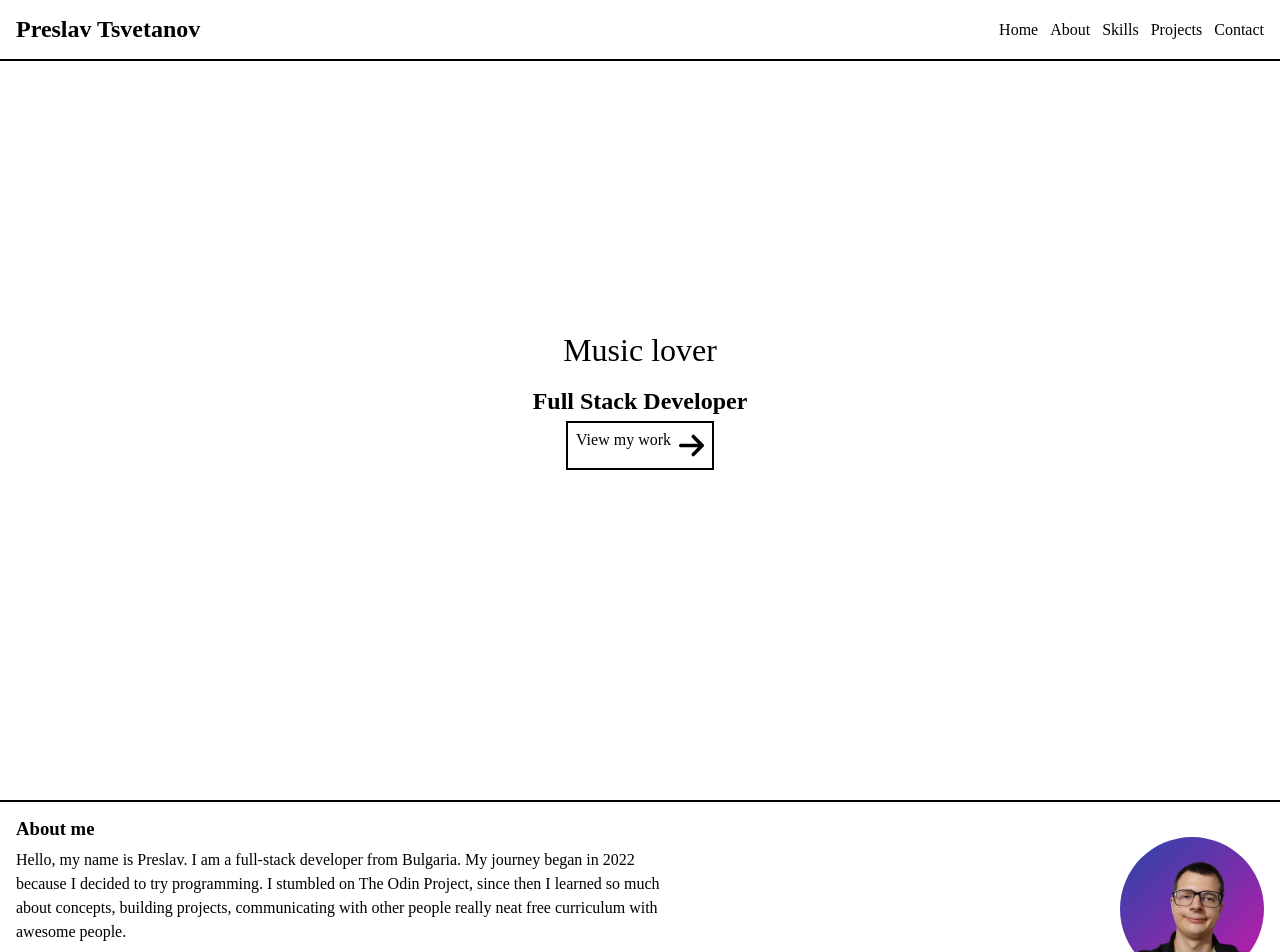
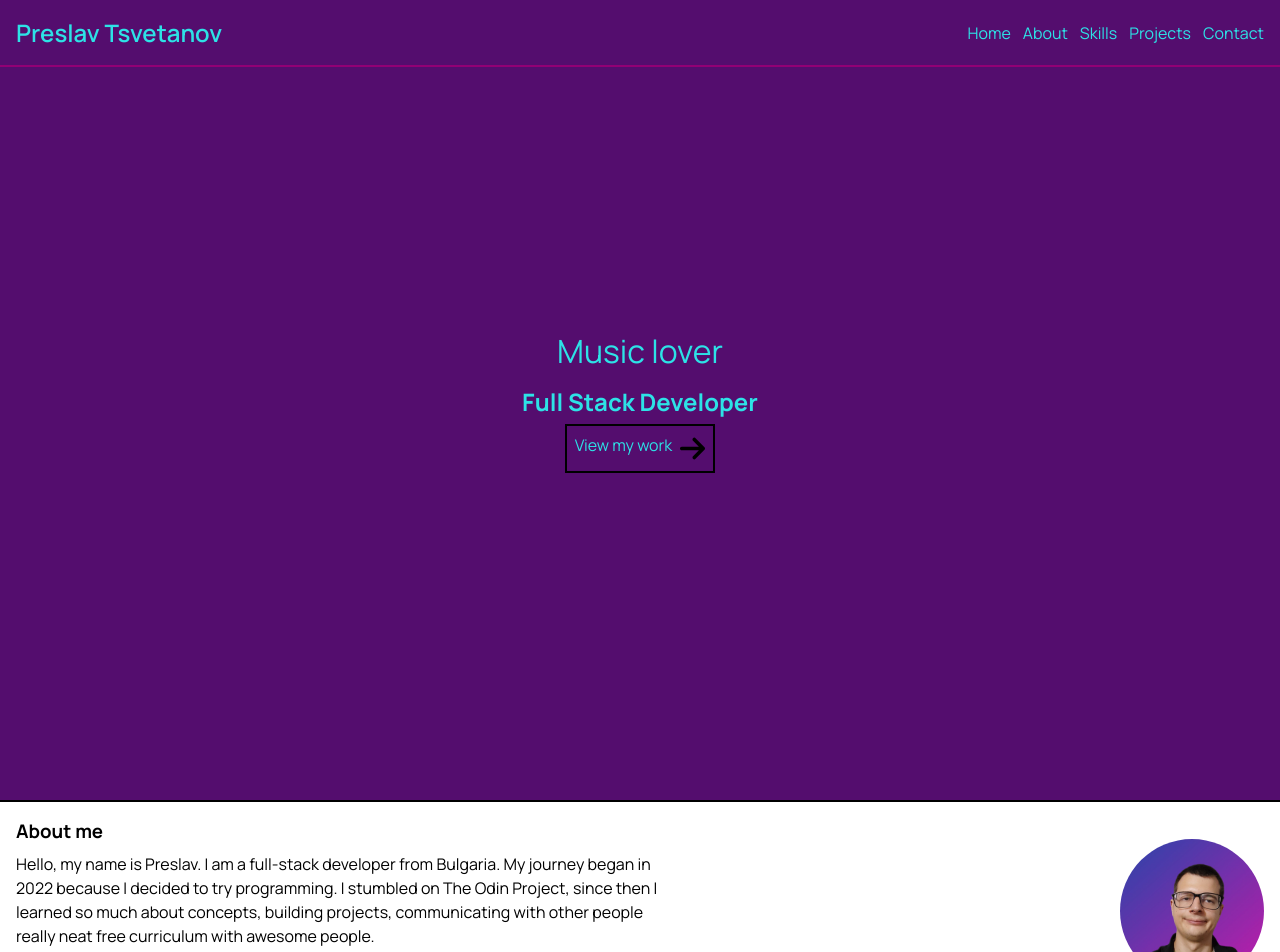
Before and after one commit to Preslav977/portfolio, a React (Vite) app: page / in a window 1280 px wide. Shown: the top 952 px of the page. Built offline with nearby package versions, Linux system fonts and the light colour scheme.

Commit message:
Experimented with color palettes for now I am going to use this one

```diff
--- a/index.html
+++ b/index.html
@@ -4,6 +4,12 @@
     <meta charset="UTF-8" />
     <link rel="icon" type="image/svg+xml" href="/vite.svg" />
     <meta name="viewport" content="width=device-width, initial-scale=1.0" />
+    <link rel="preconnect" href="https://fonts.googleapis.com" />
+    <link rel="preconnect" href="https://fonts.gstatic.com" crossorigin />
+    <link
+      href="https://fonts.googleapis.com/css2?family=Manrope:wght@200..800&display=swap"
+      rel="stylesheet"
+    />
     <title>Portfolio</title>
   </head>
   <body>
--- a/src/App.css
+++ b/src/App.css
@@ -46,9 +46,3 @@
   display: flex;
   flex-direction: column;
 } */
-
-main {
-  display: flex;
-  flex-direction: column;
-  min-height: 100vh;
-}
--- a/src/components/AboutMe.jsx
+++ b/src/components/AboutMe.jsx
@@ -2,7 +2,7 @@ import styles from "./AboutMe.module.css";
 
 export function AboutMe() {
   return (
-    <section className={styles.aboutMeSection}>
+    <section className={styles.aboutMeSection} id="#about">
       <div className={styles.aboutMeInfoContainer}>
         <h3>About me</h3>
         <p>
--- a/src/components/ContactMe.jsx
+++ b/src/components/ContactMe.jsx
@@ -2,7 +2,7 @@ import styles from "./ContactMe.module.css";
 
 export function ContactMe() {
   return (
-    <section className={styles.contactMeContainer}>
+    <section className={styles.contactMeContainer} id="#contact">
       <div>
         <h6>Contact</h6>
 
--- a/src/components/Navigation.jsx
+++ b/src/components/Navigation.jsx
@@ -10,9 +10,9 @@ export function Navigation() {
   };
 
   return (
-    <header>
+    <header className={styles.headerNavWrapper} id="#home">
       <nav aria-label="navigation" className={styles.navContainer}>
-        <h1 className={styles.navHeader}>Preslav Tsvetanov</h1>
+        <h1 className={styles.navHeaderName}>Preslav Tsvetanov</h1>
 
         <button
           aria-label="toggle hamburger mobile menu button"
@@ -28,8 +28,8 @@ export function Navigation() {
           <div className={styles.hamburgerMenuBarThree}></div>
         </button>
 
-        <ul className={styles.ulNavigation}>
-          <a href="#">Home</a>
+        <ul aria-label="ul navigation" className={styles.ulNavigation}>
+          <a href="#home">Home</a>
 
           <a href="#about">About</a>
 
@@ -41,13 +41,14 @@ export function Navigation() {
         </ul>
 
         <ul
+          aria-label="hamburger menu navigation"
           className={
             !hamburgerMenuOpen
               ? styles.hamburgerMobileMenuHidden
               : styles.hamburgerMobileMenuShow
           }
         >
-          <a href="#">Home</a>
+          <a href="#home">Home</a>
 
           <a href="#about">About</a>
 
--- a/src/components/Navigation.module.css
+++ b/src/components/Navigation.module.css
@@ -1,14 +1,22 @@
+.headerNavWrapper {
+  background-color: #540d6e;
+  color: #2de2e6;
+}
+
 .navContainer {
   display: flex;
   justify-content: space-between;
   align-items: center;
   padding: 1em;
   position: fixed;
-  /* top: 0px; */
-  z-index: 1;
-  outline: 2px solid black;
-  /* background-color: #40c9a2; */
+  z-index: 10;
+  outline: 2px solid#920075;
   width: 100%;
+  background-color: #540d6e;
+}
+
+.navHeaderName {
+  font-weight: 600;
 }
 
 .openHamburgerMenu,
@@ -20,11 +28,12 @@
 .hamburgerMobileMenuHidden > a {
   margin-left: 0.75em;
   text-decoration: none;
-  color: black;
+  color: #2de2e6;
+  transition: border-bottom 0.15s ease-in-out;
 }
 
 .ulNavigation > a:hover {
-  border-bottom: 2px solid black;
+  border-bottom: 2px solid #920075;
   margin-bottom: -2px;
 }
 
@@ -59,7 +68,7 @@
   .hamburgerMenuBarThree {
     width: 2rem;
     height: 0.25rem;
-    background-color: #333b64;
+    background-color: #920075;
     border-radius: 10px;
     transition: all 0.3s linear;
     position: relative;
@@ -107,14 +116,14 @@
   }
 
   .hamburgerMobileMenuHidden {
-    z-index: 1;
-    width: 30rem;
     display: flex;
     flex-direction: column;
-    background-color: #40c9a2;
+    background-color: #920075;
     align-items: center;
     justify-content: center;
     position: absolute;
+    z-index: 1;
+    width: 30rem;
     right: 0%;
     opacity: 0;
     visibility: hidden;
@@ -127,30 +136,30 @@
   }
 
   .hamburgerMobileMenuShow {
+    display: flex;
+    flex-direction: column;
+    background-color: #540d6e;
+    align-items: center;
+    position: absolute;
     z-index: 1;
     width: 30em;
-    display: flex;
-    flex-direction: column;
-    background-color: #40c9a2;
-    align-items: center;
-    /* justify-content: center; */
-    position: absolute;
     top: 70%;
     right: 0%;
     opacity: 1;
     visibility: visible;
     height: 100vh;
+    outline: 2px solid #920075;
   }
 
   .hamburgerMobileMenuShow a {
     display: block;
     margin-top: 5em;
     text-decoration: none;
-    color: black;
+    color: #2de2e6;
   }
 
   .hamburgerMobileMenuShow a:hover {
-    border-bottom: 2px solid black;
+    border-bottom: 2px solid #920075;
     margin-bottom: -2px;
   }
 }
--- a/src/components/Projects.jsx
+++ b/src/components/Projects.jsx
@@ -2,7 +2,7 @@ import styles from "./Projects.module.css";
 
 export function Projects() {
   return (
-    <section className={styles.projectsGridContainer}>
+    <section className={styles.projectsGridContainer} id="#projects">
       <div className={styles.projectsFlexedContentContainer}>
         <img
           className={styles.projectImage}
--- a/src/components/Skills.jsx
+++ b/src/components/Skills.jsx
@@ -2,7 +2,7 @@ import styles from "./Skills.module.css";
 
 export function Skills() {
   return (
-    <div className={styles.flexedCenteredSkillsContainer}>
+    <div className={styles.flexedCenteredSkillsContainer} id="#skills">
       <h3>Skills</h3>
       <section className={styles.gridSkillsContainer}>
         <div className={styles.flexedFrontEndSkillsContainer}>
--- a/src/index.css
+++ b/src/index.css
@@ -74,3 +74,7 @@ button:focus-visible {
   margin: 0;
   padding: 0;
 }
+
+* {
+  font-family: "Manrope", Arial, Helvetica, sans-serif;
+}
```
